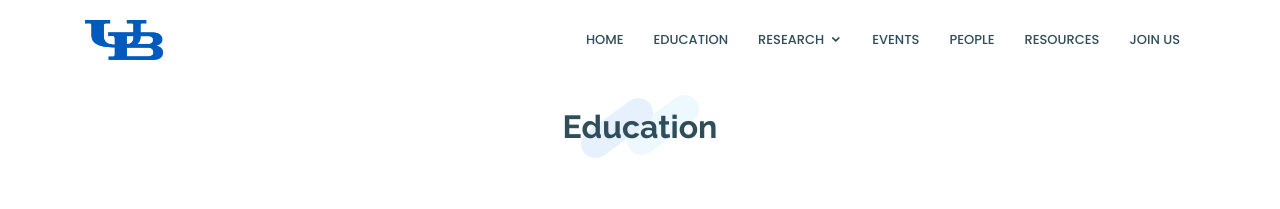
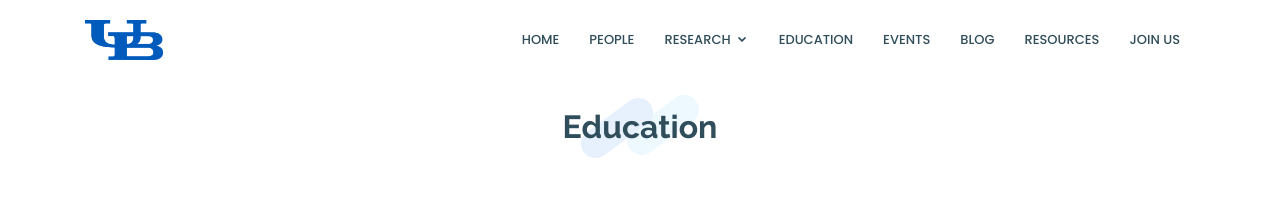
Before and after one commit to Mgeraci19/CS4SG.github.io, a Jekyll site: the page built from education.html, in a window 1280 px wide. Shown: the top 209 px of the page. Built offline with Jekyll 4.4.1, drawn with Linux system fonts in a browser that asks for light colours.

Commit message:
Add files via upload

```diff
--- a/_includes/header.html
+++ b/_includes/header.html
@@ -23,8 +22,9 @@
             </ul>
           </li>
 
+          <li><a href="\education.html">Education</a></li>
           <li><a href="\event.html">Events</a></li>
-          <li><a href="\people.html">People</a></li>
+          <li><a href="\blog.html">Blog</a></li>
           <li><a href="\resources.html">Resources</a></li>
           <li><a href="\#contact">Join us</a></li>
 
```
Also changed, not shown: other parts of _includes/header.html (+1 -2 lines).
